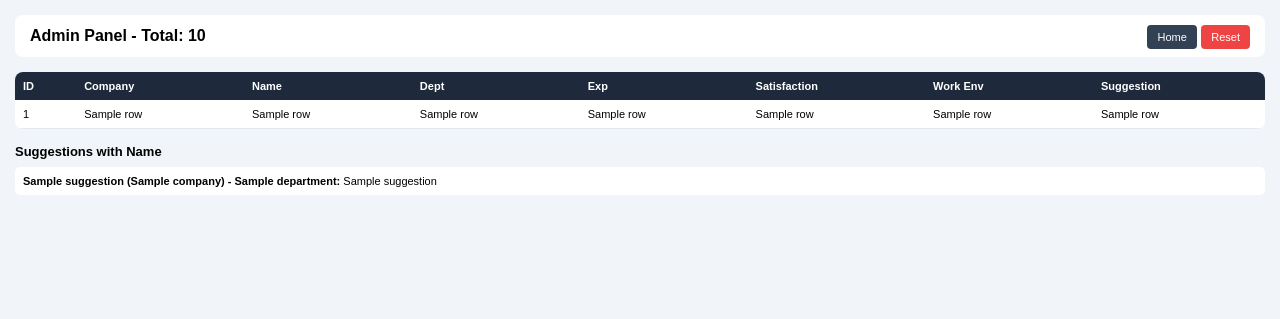
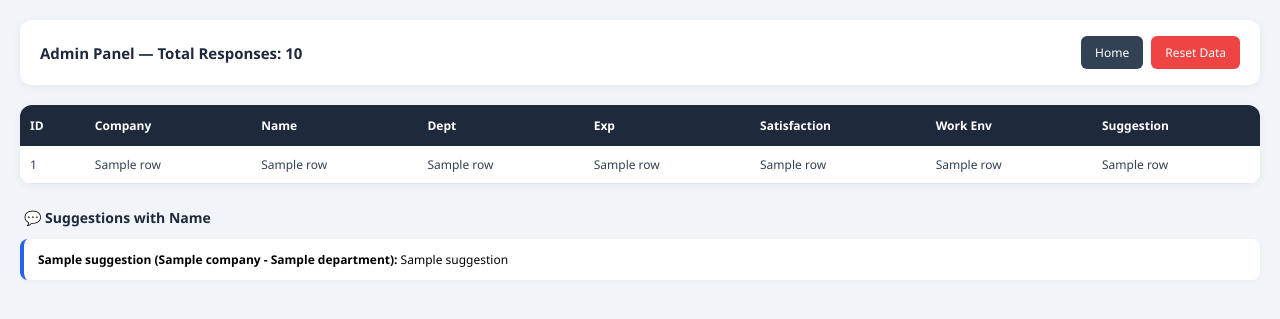
Before and after one commit to bhargaveekmca25-jpg/organization-employee-survey, a Flask app: template templates/admin.html in a window 1280 px wide. Shown: the top 319 px of the page. Run offline with Flask 3, Linux system fonts and the light colour scheme; the template is opened without the code that fills it: most values are stand-ins (such as "Sample title", 1, 10 or a date in 2020).

Commit message:
clean formatted admin pages

```diff
--- a/templates/admin.html
+++ b/templates/admin.html
@@ -1,37 +1,124 @@
 <!DOCTYPE html>
-<html>
+<html lang="en">
 <head>
     <meta charset="UTF-8">
     <meta name="viewport" content="width=device-width, initial-scale=1.0">
     <title>Admin Panel</title>
     <style>
-        * { margin:0; padding:0; box-sizing:border-box; }
-        body { font-family: Arial; background: #f1f5f9; padding: 15px; }
-        .header { background: white; padding: 12px 15px; border-radius: 8px; display: flex; justify-content: space-between; align-items: center; margin-bottom: 15px; }
-        table { width: 100%; background: white; border-collapse: collapse; font-size: 11px; border-radius: 8px; overflow: hidden; }
-        th { background: #1e293b; color: white; padding: 8px; text-align: left; }
-        td { padding: 8px; border-bottom: 1px solid #e2e8f0; }
-        tr:hover { background: #f8fafc; }
-        .btn { padding: 6px 10px; border-radius: 4px; text-decoration: none; font-size: 11px; color: white; }
-        .btn-home { background: #334155; }
-        .btn-reset { background: #ef4444; }
-        .wrap { overflow-x: auto; }
+        * {
+            margin: 0;
+            padding: 0;
+            box-sizing: border-box;
+        }
+        body {
+            font-family: 'Segoe UI', Arial, sans-serif;
+            background: #f1f5f9;
+            padding: 20px;
+        }
+        .header {
+            background: #ffffff;
+            padding: 16px 20px;
+            border-radius: 12px;
+            display: flex;
+            justify-content: space-between;
+            align-items: center;
+            margin-bottom: 20px;
+            box-shadow: 0 2px 10px rgba(0,0,0,0.05);
+        }
+        .header h4 {
+            color: #1e293b;
+            font-size: 15px;
+        }
+        .btn-group {
+            display: flex;
+            gap: 8px;
+        }
+        .btn {
+            padding: 8px 14px;
+            border-radius: 6px;
+            text-decoration: none;
+            font-size: 12px;
+            color: #ffffff;
+            font-weight: 500;
+        }
+        .btn-home {
+            background: #334155;
+        }
+        .btn-reset {
+            background: #ef4444;
+        }
+        .table-container {
+            background: #ffffff;
+            border-radius: 12px;
+            overflow: hidden;
+            box-shadow: 0 2px 10px rgba(0,0,0,0.05);
+            overflow-x: auto;
+        }
+        table {
+            width: 100%;
+            border-collapse: collapse;
+            font-size: 12px;
+        }
+        th {
+            background: #1e293b;
+            color: #ffffff;
+            padding: 12px 10px;
+            text-align: left;
+            font-weight: 600;
+            white-space: nowrap;
+        }
+        td {
+            padding: 10px;
+            border-bottom: 1px solid #e2e8f0;
+            color: #334155;
+            vertical-align: top;
+        }
+        tr:hover {
+            background: #f8fafc;
+        }
+        .section-title {
+            margin: 24px 0 12px 4px;
+            font-size: 14px;
+            color: #1e293b;
+        }
+        .suggestion-card {
+            background: #ffffff;
+            padding: 12px 14px;
+            border-radius: 8px;
+            margin: 8px 0;
+            font-size: 12px;
+            border-left: 4px solid #2563eb;
+            box-shadow: 0 1px 4px rgba(0,0,0,0.04);
+        }
     </style>
 </head>
 <body>
+
+    <!-- Header -->
     <div class="header">
-        <h4>Admin Panel - Total: {{ total }}</h4>
-        <div>
+        <h4>Admin Panel — Total Responses: {{ total }}</h4>
+        <div class="btn-group">
             <a href="/" class="btn btn-home">Home</a>
-            <a href="/reset" class="btn btn-reset" onclick="return confirm('Sab data delete karna hai?')">Reset</a>
+            <a href="/reset" class="btn btn-reset" onclick="return confirm('Kya sab data delete karna hai?')">Reset Data</a>
         </div>
     </div>
 
-    <div class="wrap">
+    <!-- Table -->
+    <div class="table-container">
         <table>
+            <thead>
                 <tr>
-                <th>ID</th><th>Company</th><th>Name</th><th>Dept</th><th>Exp</th><th>Satisfaction</th><th>Work Env</th><th>Suggestion</th>
+                    <th>ID</th>
+                    <th>Company</th>
+                    <th>Name</th>
+                    <th>Dept</th>
+                    <th>Exp</th>
+                    <th>Satisfaction</th>
+                    <th>Work Env</th>
+                    <th>Suggestion</th>
                 </tr>
+            </thead>
+            <tbody>
                 {% for r in rows %}
                 <tr>
                     <td>{{ r[0] }}</td>
@@ -43,13 +130,28 @@
                     <td>{{ r[6] }}</td>
                     <td>{{ r[14] }}</td>
                 </tr>
+                {% else %}
+                <tr>
+                    <td colspan="8" style="text-align:center; padding:20px; color:#94a3b8;">
+                        No data found yet
+                    </td>
+                </tr>
                 {% endfor %}
+            </tbody>
         </table>
     </div>
 
-    <h4 style="margin: 15px 0 8px; font-size:13px;">Suggestions with Name</h4>
+    <!-- Suggestions -->
+    <h4 class="section-title">💬 Suggestions with Name</h4>
+
     {% for s in suggestions %}
-        <p style="font-size:11px; background:white; padding:8px; border-radius:5px; margin:4px 0;"><b>{{ s.name }} ({{ s.company }}) - {{ s.department }}:</b> {{ s.suggestion }}</p>
+        <div class="suggestion-card">
+            <b>{{ s.name }} ({{ s.company }} - {{ s.department }}):</b>
+            {{ s.suggestion }}
+        </div>
+    {% else %}
+        <p style="font-size:12px; color:#94a3b8; margin-left:4px;">No suggestions yet</p>
     {% endfor %}
+
 </body>
 </html>
```
Also changed, not shown: templates/admin_login.html (+78 -10 lines). Lines whose indentation alone changed are shown as unchanged.
